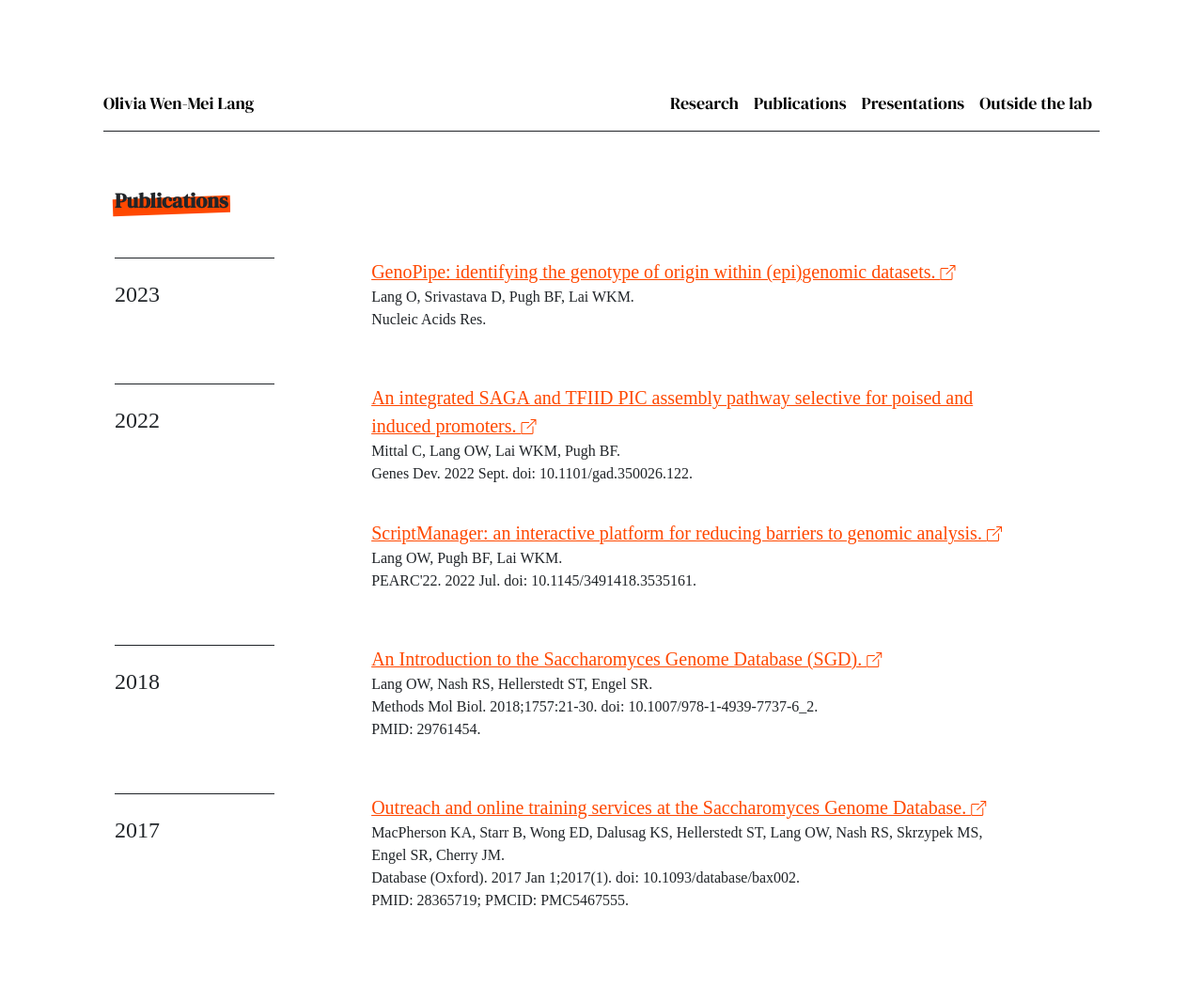
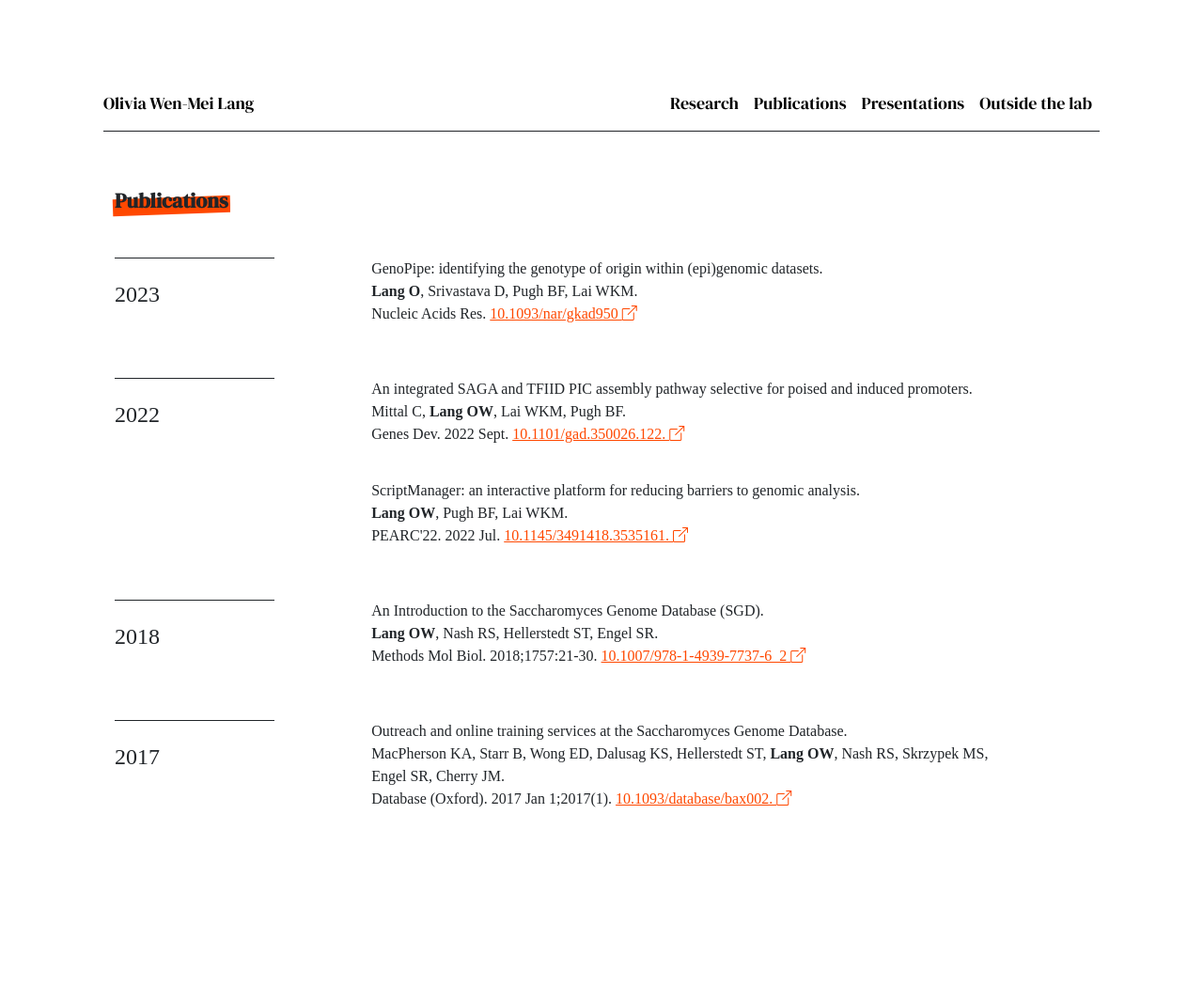
Before and after one commit to owlang/owlang.github.io, a Jekyll site: the page built from subpage/publications.html, in a window 1280 px wide. Shown: the whole page at 94% size. Built offline with Jekyll 4.4.1, drawn with Linux system fonts in a browser that asks for light colours; nearby versions of some CDN libraries; some web fonts are replaced; after the commit the page ends 958 px from its top, so only the background shows below that.

Commit message:
use yml and liquid for publications page
restructure code to use liquid rendering of publications (standardize, less hardcoded, convenient updating and restyling)

```diff
--- a/subpage/publications.html
+++ b/subpage/publications.html
@@ -3,106 +3,29 @@
 title: "Publications"
 ---
 
-<!-- 20XX -->
-<!-- <div class="publication-block" >
-  <div class="publication-year">20XX</div>
-  <div class="publication-list">
-    <p>
-      <a href="https://link to pubmed">
-        <span class="publication-link">
-          Title of manuscript.
+{% for year in site.data.publications %}
+
+<div class="publication-block" >
+    <div class="publication-year">{{ year[0] }}</div>
+    <div class="publication-list">
+
+    {% for item in year[1] %}
+
+    <p class="publication-item">
+        <span class="publication-title">
+                {{ item.title }}
         </span>
-        <i class="bi bi-box-arrow-up-right"></i>
-      </a>
-      <br>Lang O, ...list of authors.
-      <br>Journal.
-      </a>
+        <br>{{ item.authors }}
+        <br>{{ item.journal }}
+        <a href="{{ item.href }}">
+            {{ item.doi }}
+            <i class="bi bi-box-arrow-up-right"></i>
+        </a>
     </p>
-  </div>
-</div> -->
 
+    {% endfor %}
 
-<!-- 2023 -->
-<div class="publication-block" >
-  <div class="publication-year">2023</div>
-  <div class="publication-list">
-    <!--GenoPipe-->
-    <p class="publication-item">
-      <a href="https://pubmed.ncbi.nlm.nih.gov/37933851/">
-        <span class="publication-link">
-          GenoPipe: identifying the genotype of origin within (epi)genomic datasets.
-        </span>
-        <i class="bi bi-box-arrow-up-right"></i>
-      </a>
-      <br>Lang O, Srivastava D, Pugh BF, Lai WKM.
-      <br>Nucleic Acids Res.
-    </p>
-  </div>
-</div>
-<!-- 2022 -->
-<div class="publication-block" >
-  <div class="publication-year">2022</div>
-  <div class="publication-list">
-    <!--Chitvan's SAGA paper-->
-    <p class="publication-item">
-      <a href="https://pubmed.ncbi.nlm.nih.gov/36302553/">
-        <span class="publication-link">
-          An integrated SAGA and TFIID PIC assembly pathway selective for poised and induced promoters.
-        </span>
-        <i class="bi bi-box-arrow-up-right"></i>
-      </a>
-      <br>Mittal C, Lang OW, Lai WKM, Pugh BF.
-      <br>Genes Dev. 2022 Sept. doi: 10.1101/gad.350026.122.
-    </p>
-    <!--ScriptManager (v0.13)-->
-    <p class="publication-item">
-      <a href="https://dl.acm.org/doi/abs/10.1145/3491418.3535161">
-        <span class="publication-link">
-          ScriptManager: an interactive platform for reducing barriers to genomic analysis.
-        </span>
-        <i class="bi bi-box-arrow-up-right"></i>
-      </a>
-      <br>Lang OW, Pugh BF, Lai WKM.
-      <br>PEARC'22. 2022 Jul. doi: 10.1145/3491418.3535161.
-    </p>
-  </div>
+    </div>
 </div>
 
-
-<!-- 2018 -->
-<div class="publication-block" >
-  <div class="publication-year">2018</div>
-  <div class="publication-list">
-    <!--SGD paper-->
-    <p>
-      <a href="https://pubmed.ncbi.nlm.nih.gov/29761454/">
-        <span class="publication-link">
-          An Introduction to the Saccharomyces Genome Database (SGD).
-        </span>
-        <i class="bi bi-box-arrow-up-right"></i>
-      </a>
-      <br>Lang OW, Nash RS, Hellerstedt ST, Engel SR.
-      <br>Methods Mol Biol. 2018;1757:21-30. doi: 10.1007/978-1-4939-7737-6_2.
-      <br>PMID: 29761454.
-    </p>
-  </div>
-</div>
-
-<!-- 2017 -->
-<div class="publication-block" >
-  <div class="publication-year">2017</div>
-  <div class="publication-list">
-    <!--Kevin's outreach paper-->
-    <p>
-    <a href="https://pubmed.ncbi.nlm.nih.gov/28365719/">
-      <span class="publication-link">
-        Outreach and online training services at the Saccharomyces Genome Database.
-      </span>
-      <i class="bi bi-box-arrow-up-right"></i>
-    </a>
-    <br>MacPherson KA, Starr B, Wong ED, Dalusag KS, Hellerstedt ST, Lang OW, Nash RS, Skrzypek MS, Engel SR, Cherry JM.
-    <br>Database (Oxford). 2017 Jan 1;2017(1). doi: 10.1093/database/bax002.
-    <br>PMID: 28365719; PMCID: PMC5467555.
-    </p>
-  </div>
-</div>
+{% endfor %}
```
Also changed, not shown: _data/publications.yml (added, +34 -0 lines).
